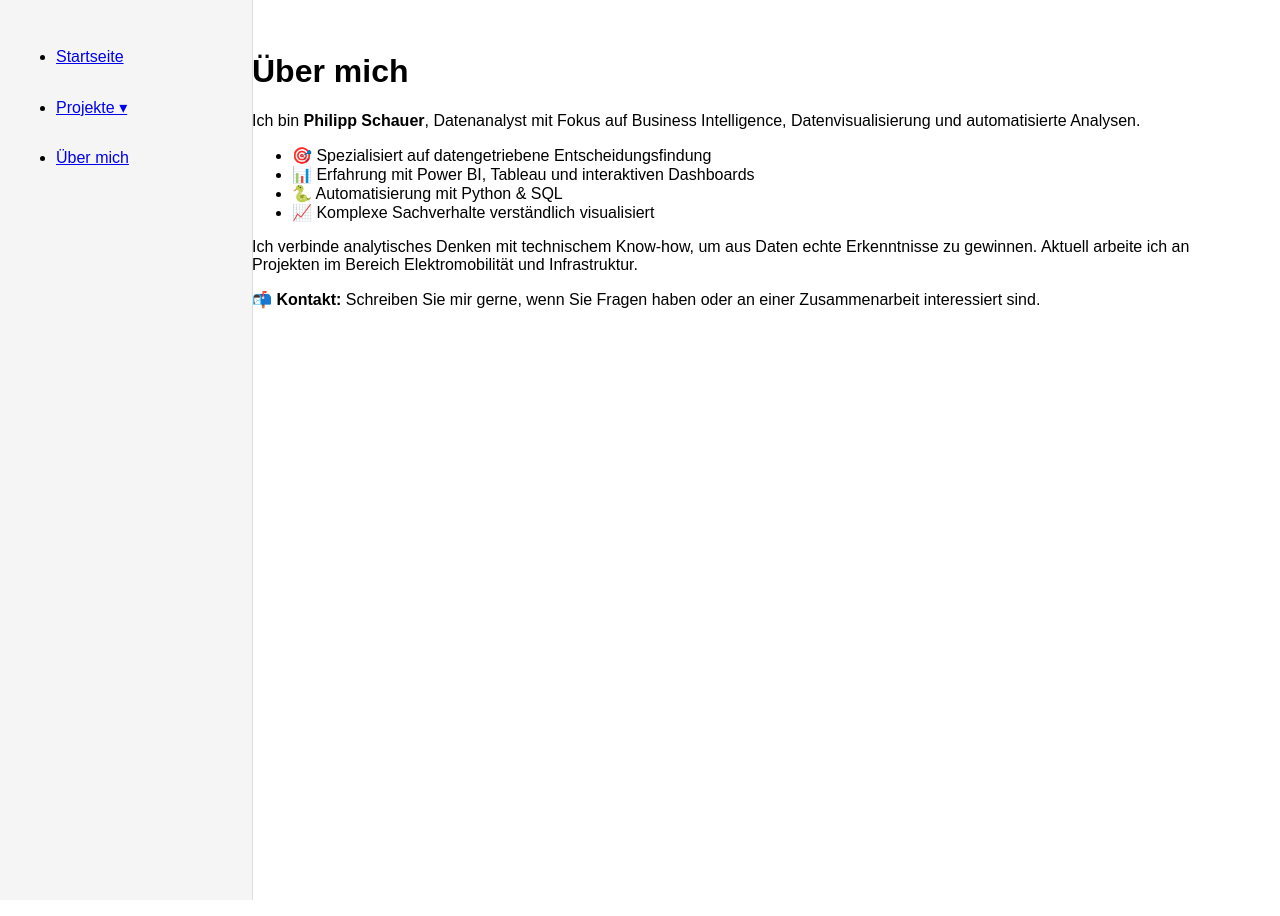
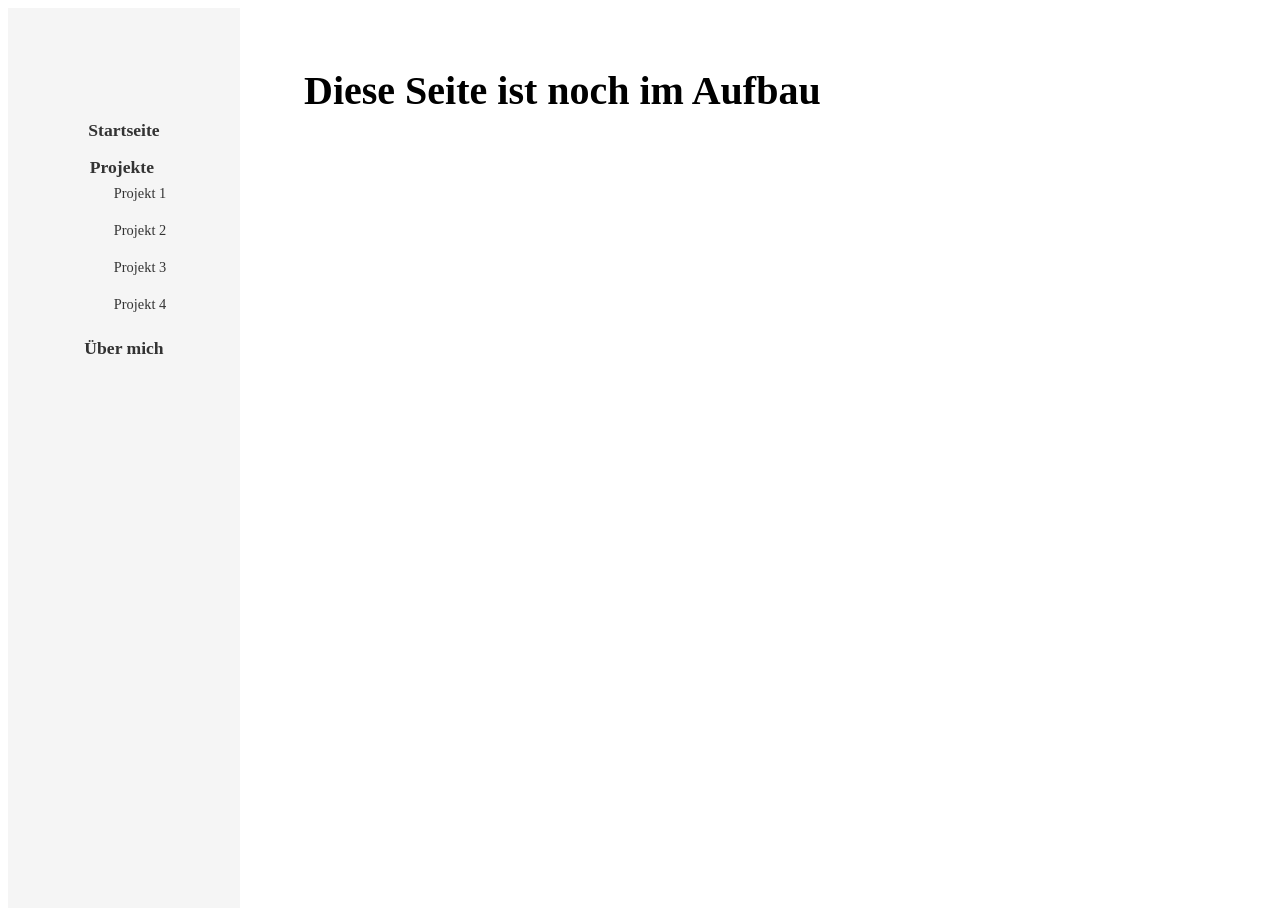
Before and after one commit to PS1906/portfolio-site, a Jekyll site: the page built from about.md, in a window 1280 px wide. Built offline with Jekyll 4.4.1, drawn with Linux system fonts in a browser that asks for light colours.

Commit message:
Sidebar und Layout der Startseite erstellt

```diff
--- a/_includes/sidebar.html
+++ b/_includes/sidebar.html
@@ -1,18 +1,18 @@
-<nav class="sidebar">
+<nav class="nav-menu">
   <ul>
-    <li><a href="{{ "/" | relative_url }}">Startseite</a></li>
-    <li>
-      <a href="javascript:void(0)" onclick="toggleProjects()">Projekte ▾</a>
-      <ul id="projectList" style="display:none;">
-        <li><a href="{{ "/projekt1/" | relative_url }}">Projekt 1</a></li>
-      </ul>
-    </li>
-    <li><a href="{{ "/about/" | relative_url }}">Über mich</a></li>
+    {% for item in site.data.navigation %}
+      <li class="{% if page.url == item.url %}active{% endif %}">
+        <a href="{{ item.url | relative_url }}">{{ item.name }}</a>
+        {% if item.children %}
+          <ul>
+            {% for child in item.children %}
+              <li class="{% if page.url == child.url %}active{% endif %}">
+                <a href="{{ child.url | relative_url }}">{{ child.name }}</a>
+              </li>
+            {% endfor %}
+          </ul>
+        {% endif %}
+      </li>
+    {% endfor %}
   </ul>
 </nav>
-<script>
-  function toggleProjects() {
-    var ul = document.getElementById("projectList");
-    ul.style.display = ul.style.display === "none" ? "block" : "none";
-  }
-</script>
--- a/_layouts/default.html
+++ b/_layouts/default.html
@@ -1,15 +1,18 @@
 <!DOCTYPE html>
-<html lang="{{ page.lang | default: site.lang }}">
+<html lang="de">
 <head>
   <meta charset="utf-8">
-  <title>{{ page.title }} – {{ site.title }}</title>
-  <meta name="description" content="{{ site.description }}">
+  <title>{{ page.title | default: site.title }}</title>
   <link rel="stylesheet" href="{{ '/assets/css/style.css' | relative_url }}">
 </head>
 <body>
-  {% include sidebar.html %}
-  <main>
-    {{ content }}
-  </main>
+  <div class="container">
+    <aside class="sidebar">
+      {% include sidebar.html %}
+    </aside>
+    <main class="content">
+      {{ content }}
+    </main>
+  </div>
 </body>
 </html>
--- a/about.md
+++ b/about.md
@@ -4,17 +4,4 @@ title: Über mich
 permalink: /about/
 ---
 
-<h1>Über mich</h1>
-
-<p>Ich bin <strong>Philipp Schauer</strong>, Datenanalyst mit Fokus auf Business Intelligence, Datenvisualisierung und automatisierte Analysen.</p>
-
-<ul>
-  <li>🎯 Spezialisiert auf datengetriebene Entscheidungsfindung</li>
-  <li>📊 Erfahrung mit Power BI, Tableau und interaktiven Dashboards</li>
-  <li>🐍 Automatisierung mit Python & SQL</li>
-  <li>📈 Komplexe Sachverhalte verständlich visualisiert</li>
-</ul>
-
-<p>Ich verbinde analytisches Denken mit technischem Know-how, um aus Daten echte Erkenntnisse zu gewinnen. Aktuell arbeite ich an Projekten im Bereich Elektromobilität und Infrastruktur.</p>
-
-<p>📬 <strong>Kontakt:</strong> Schreiben Sie mir gerne, wenn Sie Fragen haben oder an einer Zusammenarbeit interessiert sind.</p>
+<h1>Diese Seite ist noch im Aufbau</h1>
--- a/assets/css/style.css
+++ b/assets/css/style.css
@@ -1,87 +1,172 @@
-/* assets/css/style.css */
-
-body {
-  font-family: sans-serif;
+/* Container für Sidebar + Content */
+.container {
+  display: flex;
+  min-height: 100vh;
+  gap: 2rem; /* statt starrer margin: fügt 2rem Abstand zwischen Sidebar und Content ein */
 }
 
-#projectList {
-  margin-top: 10px;
-  margin-left: 10px;
+/* Sidebar */
+.sidebar {
+  width: 200px;
+  background: #f5f5f5;
+  padding: 1rem;
 }
 
-.sidebar {
-  position: fixed;     /* bleibt beim Scrollen an Ort und Stelle */
-  top: 0;
-  left: 0;
-  bottom: 0;
-  width: 220px;        /* Breite deiner Wahl */
-  padding: 2rem 1rem;
-  /*padding-top: 5rem;
-  padding-right: 1rem;
-  padding-left: 1rem;*/
-  background: #f5f5f5; /* dein Wunsch-Hintergrund */
-  border-right: 1px solid #ddd;  /* feine Trennlinie */
-  /*box-sizing: border-box;*/
-  overflow-y: auto;    /* Scroll bei zu viel Inhalt */
+/* Navigation */
+.nav-menu ul {
+  list-style: none;
+  margin: 0;
+  padding: 0;
 }
 
-main {
-  margin-left: 220px;  /* exakt so breit wie .sidebar */
-  padding: 1.5rem;
+.nav-menu li + li {
+  margin-top: 0.5rem;
 }
 
-.sidebar ul > li {
-  margin-bottom: 2rem;
+.nav-menu a {
+  text-decoration: none;
+  color: #333;
 }
 
-/* 1. Container für Text und Bild auf Flex umstellen */
-.intro-section {
-  display: flex;
-  align-items: flex-start;   /* Bild und Liste oben anordnen */
-  gap: 2rem;                  /* Abstand zwischen Liste und Bild */
-  margin-bottom: 2rem;        /* Abstand nach unten */
+/* Content-Bereich */
+.content {
+  flex: 1;
+  padding: 2rem;  /* oben/rechts/unten/links – sorgt dafür, dass nichts am Bildschirmrand klebt */
 }
 
-/* 2. Liste links nimmt automatisch den nötigen Platz */
-.intro-section .intro-text {
+/* h1 größer machen */
+.content h1 {
+  font-size: 2.5rem;
+  margin-bottom: 4rem; /* margin-bottom = Abstand nach der Überschrift */
+  line-height: 1.2;
+}
+
+/* Abstand nach h1 */
+.content h1 + p {
+  margin-top: 2rem; /* margin-top = Abstand vor dem ersten Absatz */
+}
+
+/* Abstand vor Feature-Image-Row */
+.content p + .feature-image-row {
+  margin-top: 3rem; /* margin-top = Abstand zwischen Absatz und Liste/Bild-Row */
+}
+
+/* Flex-Layout für Features + Bild */
+.feature-image-row {
+  display: flex;
+  align-items: flex-start;
+  gap: 0.5rem;
+}
+
+/* Linke Seite: Liste + Text */
+.feature-text-group {
+  display: flex;
+  flex-direction: column;
   flex: 1;
 }
 
-/* 3. Bild rechts so skalieren, dass es nicht zu groß wird */
-.intro-section .intro-image img {
-  max-width: 300px;           /* oder 100%, je nach Wunsch */
-  height: auto;
-  border-radius: 8px;
-  box-shadow: 0 2px 6px rgba(0,0,0,0.1);
+/* Feature-Liste */
+.inline-features {
+  list-style: none;
+  margin: 0;
+  padding: 0;
 }
 
-/* neu*/
-.sidebar .subproject{
-  margin-left: 260px;
-  padding: 2rem;
+.inline-features li {
+  display: flex;
+  align-items: center;
+  margin-bottom: 0.5rem;
 }
 
-
-.intro-section{
-  display: flex;
-  align-items: flex-start;
-  gap: 2rem;
-  margin-bottom: 2rem;
+.inline-features li::before {
+  content: attr(data-emoji);
+  margin-right: 0.5rem;
 }
 
-.intro-text {
-  flex: 1;
+/* „Neugierig…“-Text */
+.after-features {
+  margin-top: 4.5rem;  /* ca. drei Leerzeilen *//* margin-top = Abstand zwischen Liste und Call‑to‑Action */
+  margin-bottom: 0;
+  font-size: 1rem;
+  line-height: 1.5;
 }
 
-.intro-image {
-  margin-left: auto;
+/* Bild im Flex-Container */
+.feature-image-row img {
+  max-width: 40%;
+  height: auto;
+  margin-left: 0;
+  margin-right: 2rem; /* fügt rechts Puffer zwischen Bild und Bildschirm-Rand hinzu */
 }
 
-.intro-image img {
-  max-width: 300px; /* oder 30% */
-  width: 100%;
-  height: auto;
-  border-radius: 8px;
-  box-shadow: 0 2px 6px rgba(0,0,0,0.1);
-  margin-right: 1rem;
+/* Zwischen aufeinanderfolgenden .after-features-Absätzen auf Minimum reduzieren */
+.after-features + .after-features {
+  margin-top: 0;       /* keine Lücke zwischen diesen beiden */
 }
+
+/* Falls du auch zwischen zweiter und dritter Zeile explizit minimal Abstand willst: */
+.after-features + .after-features + .after-features {
+  margin-top: 0;       /* ebenfalls kein Abstand */
+}
+
+/* Navigation allgemein */
+.nav-menu ul {
+  list-style: none;
+  margin: 0;
+  padding: 0;
+}
+
+.nav-menu li {
+  margin-bottom: 0.5rem;
+}
+
+/* Link-Styling */
+.nav-menu a {
+  text-decoration: none;
+  color: #333;
+}
+
+/* Aktiv markieren */
+.nav-menu .active > a {
+  font-weight: bold;
+}
+
+/* Sub-List (Kinder) einrücken */
+.nav-menu ul ul {
+  padding-left: 1rem;
+  margin-top: 0.25rem;
+}
+
+/* Optional: kleinere Schrift für Unterpunkte */
+.nav-menu ul ul a {
+  font-size: 0.9rem;
+}
+
+/* Sidebar: Inhalt horizontal zentrieren und oberen Abstand manuell setzen */
+.sidebar {
+  display: flex;
+  flex-direction: column;
+  align-items: center;      /* zentriert alle Kinder (die nav) horizontal */
+  padding-top: 7rem;        /* <–– hier den Abstand vom oberen Rand anpassen */
+  font-size: 1.1rem;        /* Gesamtgröße der Sidebar-Schrift anpassen */
+}
+
+/* Navigations-Liste ebenfalls mittig ausrichten */
+.nav-menu {
+  width: 100%;              /* volle Breite des Sidebars */
+}
+
+.nav-menu ul {
+  list-style: none;
+  margin: 0;
+  padding: 0;
+  width: 100%;              /* damit align-items greift */
+  display: flex;
+  flex-direction: column;
+  align-items: center;      /* zentriert die Listeneinträge */
+}
+
+/* Hauptkategorien fett */
+.nav-menu > ul > li > a {
+  font-weight: bold;
+}
```
Also changed, not shown: _data/navigation.yml (+14 -15 lines), index.md (+14 -29 lines).
